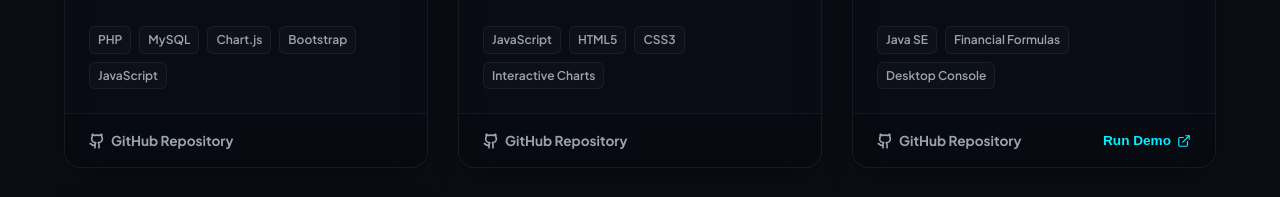
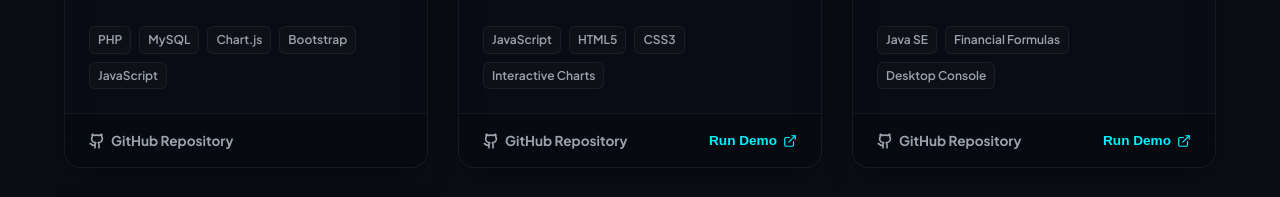
Before and after one commit to rashminda-aluvihare/My-portfolio, a React (Vite) app: page / in a window 1280 px wide. Shown: the part 5700-5897 px from the top of the page. Built offline with nearby package versions, Linux system fonts and the light colour scheme; no server answers.

Commit message:
Update AgroNexa project banner image and add live demo link https://agronexa-lk.vercel.app

```diff
--- a/src/components/Projects.jsx
+++ b/src/components/Projects.jsx
@@ -35,7 +35,7 @@ export default function Projects() {
       tags: ['JavaScript', 'HTML5', 'CSS3', 'Interactive Charts'],
       category: 'web',
       github: 'https://github.com/rashminda-aluvihare/agronexa-lk',
-      demo: null,
+      demo: 'https://agronexa-lk.vercel.app',
       date: 'Independent Development',
       image: agronexaImg,
     },
```
Also changed, not shown: src/assets/agronexa.png.
